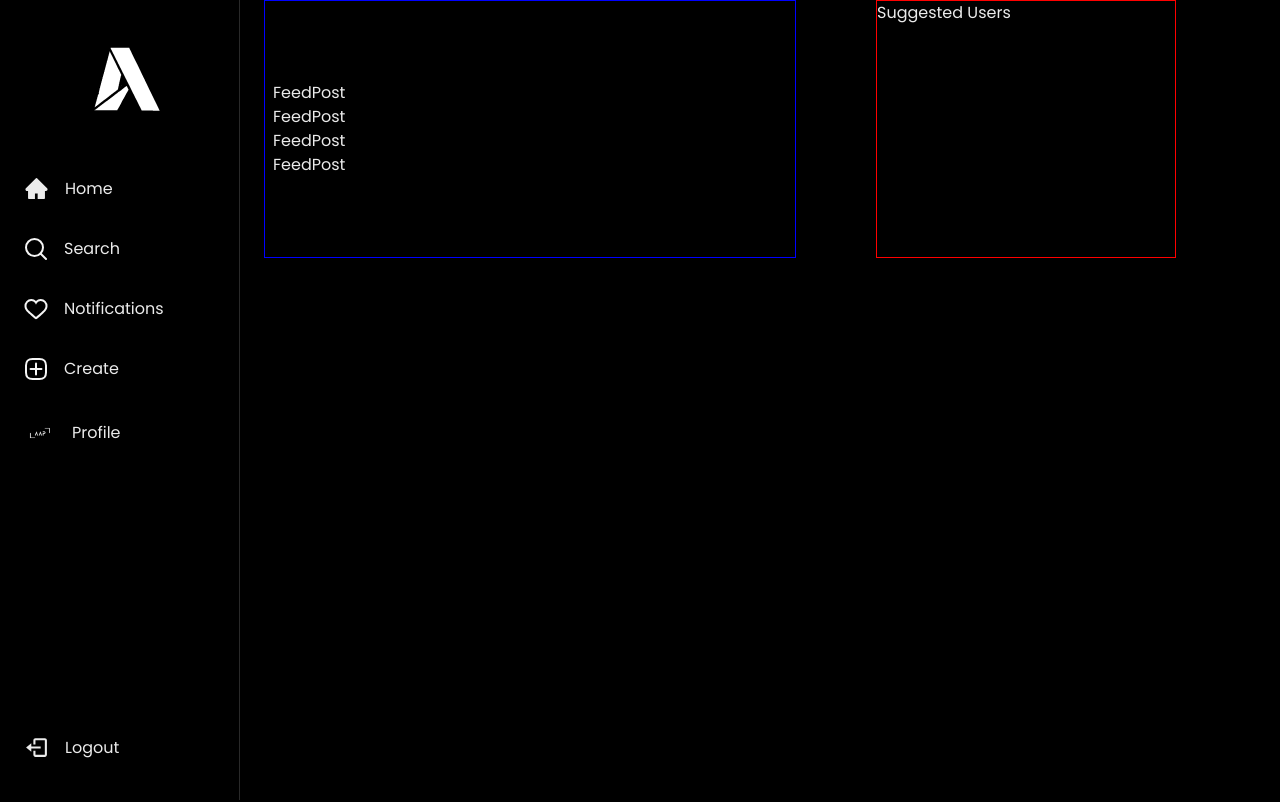
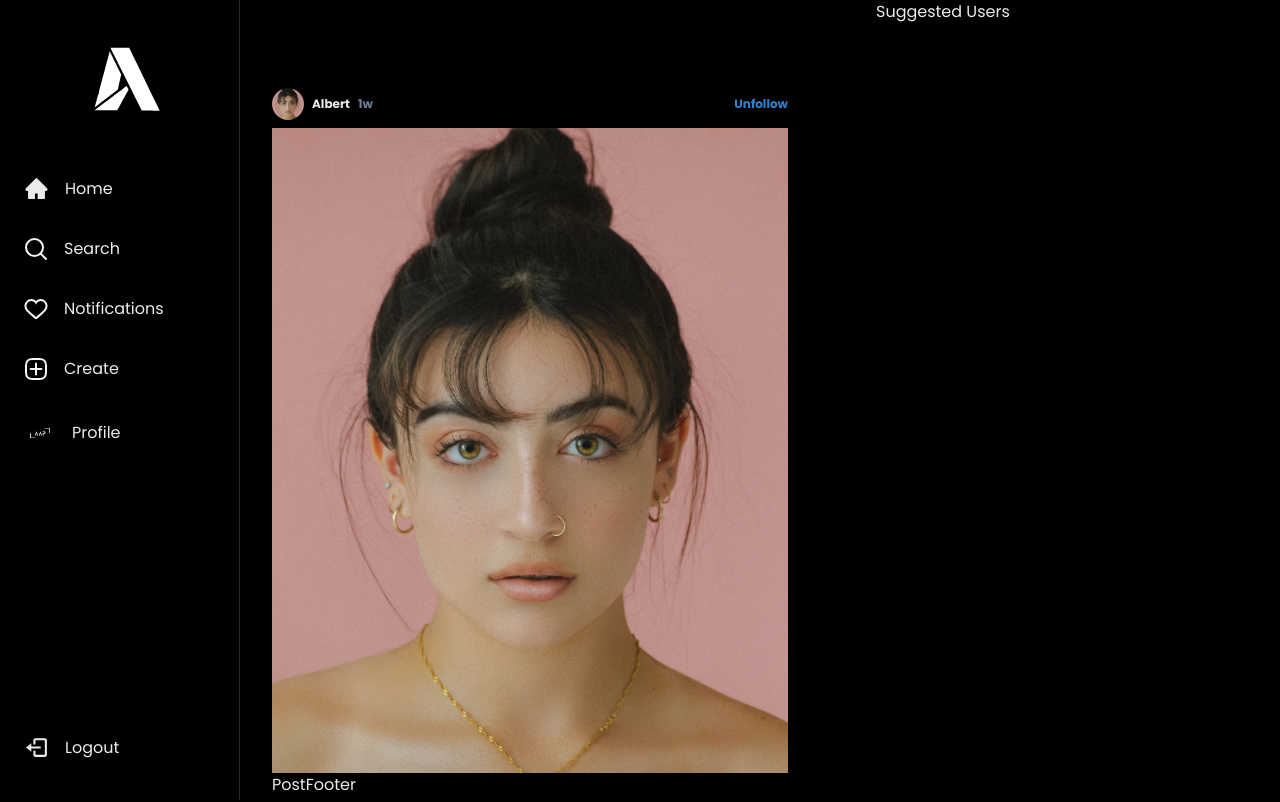
Before and after one commit to albertnanda19/AlSnap, a React (Vite) app: page / in a window 1280 px wide. Shown: the top 802 px of the page. Built offline with nearby package versions, Linux system fonts and the light colour scheme.

Commit message:
create post header slicing

```diff
--- a/src/components/FeedPosts/FeedPost.jsx
+++ b/src/components/FeedPosts/FeedPost.jsx
@@ -1,6 +1,16 @@
+import { Box, Image } from '@chakra-ui/react'
+import PostHeader from './PostHeader'
+import PostFooter from './PostFooter'
+
 const FeedPost = () => {
     return (
-        <div>FeedPost</div>
+        <>
+            <PostHeader />
+            <Box>
+                <Image src='/img1.png' alt='user profile pic' />
+            </Box>
+            <PostFooter />
+        </>
     )
 }
 
--- a/src/components/FeedPosts/PostHeader.jsx
+++ b/src/components/FeedPosts/PostHeader.jsx
@@ -1,6 +1,27 @@
+import { Avatar, Box, Flex, Text } from '@chakra-ui/react'
+
 const PostHeader = () => {
     return (
-        <div>PostHeader</div>
+        <Flex justifyContent={"space-between"} alignItems={"center"} w={"full"} my={2}>
+            <Flex alignItems={"center"} gap={2}>
+                <Avatar src='/img1.png' alt="user profile pic" size={"sm"} />
+                <Flex fontSize={12} fontWeight={"bold"} gap={2}>
+                    Albert
+                    <Box color={"gray.500"}> 1w</Box>
+                </Flex>
+            </Flex>
+            <Box cursor={"pointer"}>
+                <Text
+                    fontSize={12}
+                    color={"blue.500"}
+                    fontWeight={"bold"}
+                    _hover={{ color: "white" }}
+                    transition={"0.2s ease-in-out"}
+                >
+                    Unfollow
+                </Text>
+            </Box>
+        </Flex>
     )
 }
 
--- a/src/pages/Home.jsx
+++ b/src/pages/Home.jsx
@@ -5,10 +5,10 @@
     return (
         <Container maxW={"container.lg"}>
             <Flex gap={20}>
-                <Box flex={2} py={10} border={"1px solid blue"}>
+                <Box flex={2} py={10} >
                     <FeedPosts />
                 </Box>
-                <Box flex={3} mr={20} display={{ base: "none", lg: "block" }} maxW={"300px"} border={"1px solid red"}>
+                <Box flex={3} mr={20} display={{ base: "none", lg: "block" }} maxW={"300px"} >
                     Suggested Users
                 </Box>
             </Flex>
```
